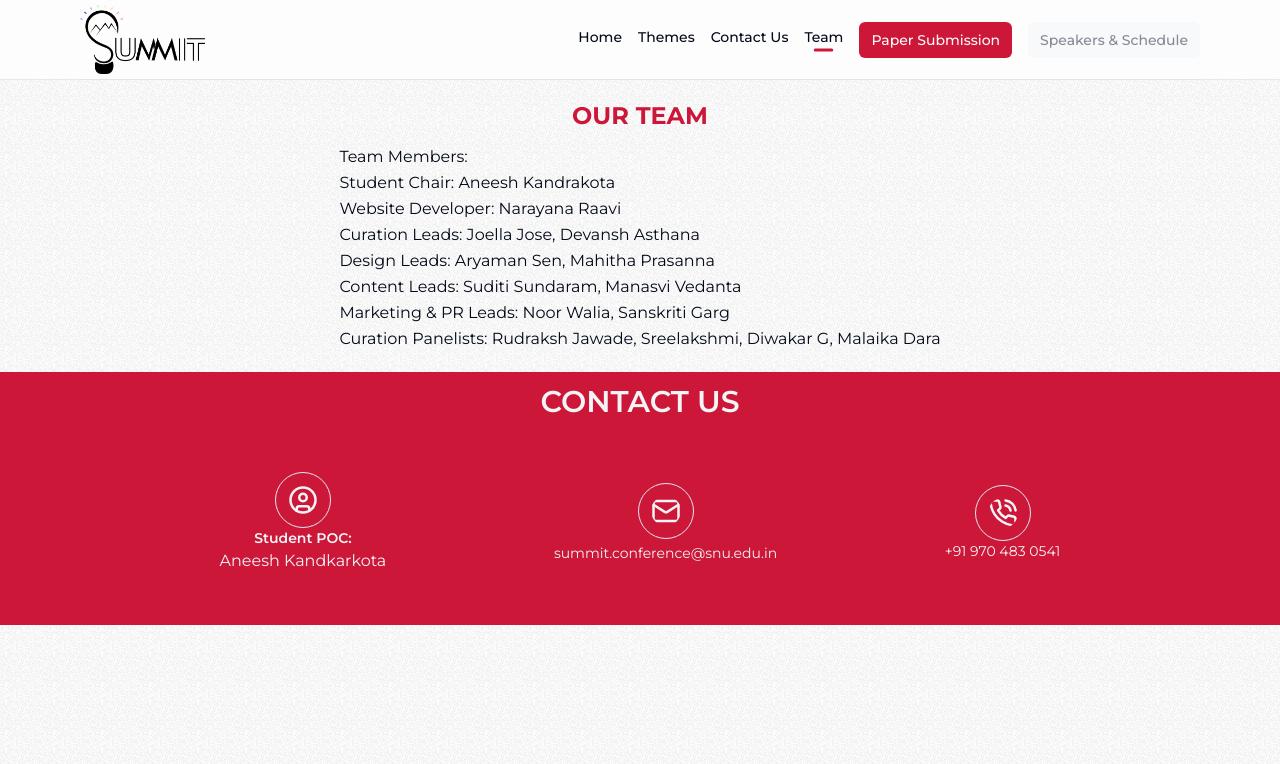
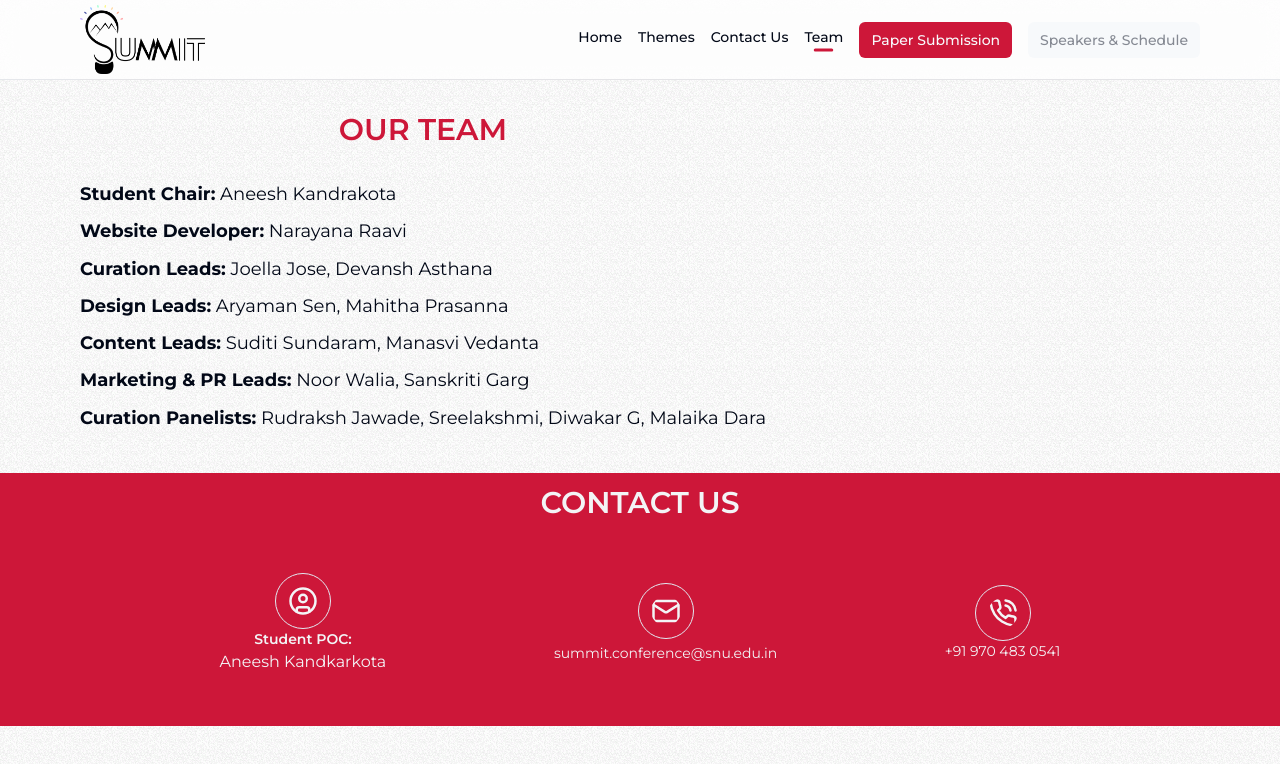
Before and after one commit to Narayana212/event-conf, a Next.js app: page /team in a window 1280 px wide. Shown: the top 764 px of the page. Built offline with nearby package versions, Linux system fonts and the light colour scheme.

Commit message:
Update page.tsx

```diff
--- a/src/app/team/page.tsx
+++ b/src/app/team/page.tsx
@@ -3,21 +3,34 @@ import MaxWidthWrapper from "@/components/max-width-wrapper";
 
 export default function Team() {
   return (
-    <MaxWidthWrapper className="pt-5 pb-5 w-screen">
-      <main className="gap-5 w-full md:flex-row">
-        <section className="flex flex-col items-center justify-center space-y-3">
-          <h1 className="md;text-4xl text-2xl text-[#CD1739] font-bold">OUR TEAM</h1>
+    <MaxWidthWrapper className="pt-8 pb-8 w-screen">
+      <main className="flex flex-col items-center gap-8 w-full md:flex-row">
+        <section className="flex flex-col items-center justify-center space-y-4">
+          <h1 className="text-5xl md:text-3xl text-[#CD1739] font-semibold mb-4">OUR TEAM</h1>
 
-          <p className=" text-base leading-relaxed">
-            Team Members:
-            <br />Student Chair: Aneesh Kandrakota
-            <br />Website Developer: Narayana Raavi
-            <br />Curation Leads: Joella Jose, Devansh Asthana
-            <br />Design Leads: Aryaman Sen, Mahitha Prasanna
-            <br />Content Leads: Suditi Sundaram, Manasvi Vedanta
-            <br />Marketing & PR Leads: Noor Walia, Sanskriti Garg
-            <br />Curation Panelists: Rudraksh Jawade, Sreelakshmi, Diwakar G, Malaika Dara
-          </p>
+          <div className="text-lg leading-relaxed">
+            <p className="mb-2">
+              <strong>Student Chair:</strong> Aneesh Kandrakota
+            </p>
+            <p className="mb-2">
+              <strong>Website Developer:</strong> Narayana Raavi
+            </p>
+            <p className="mb-2">
+              <strong>Curation Leads:</strong> Joella Jose, Devansh Asthana
+            </p>
+            <p className="mb-2">
+              <strong>Design Leads:</strong> Aryaman Sen, Mahitha Prasanna
+            </p>
+            <p className="mb-2">
+              <strong>Content Leads:</strong> Suditi Sundaram, Manasvi Vedanta
+            </p>
+            <p className="mb-2">
+              <strong>Marketing & PR Leads:</strong> Noor Walia, Sanskriti Garg
+            </p>
+            <p className="mb-2">
+              <strong>Curation Panelists:</strong> Rudraksh Jawade, Sreelakshmi, Diwakar G, Malaika Dara
+            </p>
+          </div>
         </section>
       </main>
     </MaxWidthWrapper>
```
